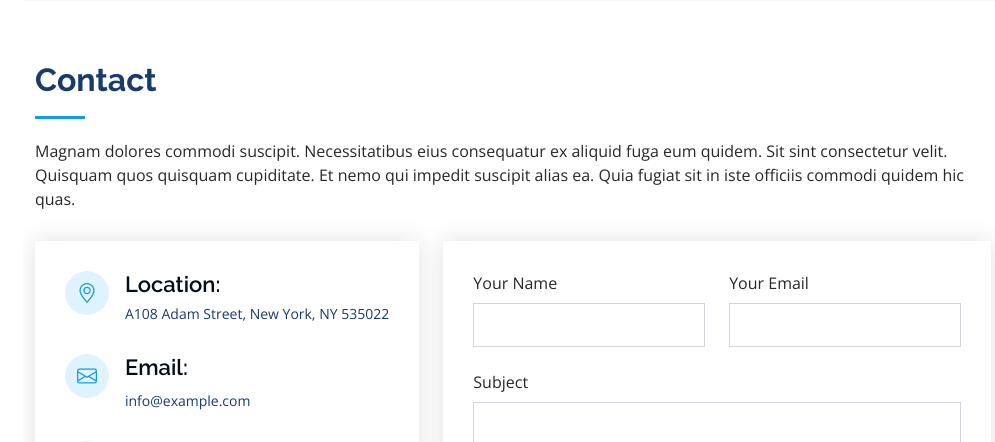
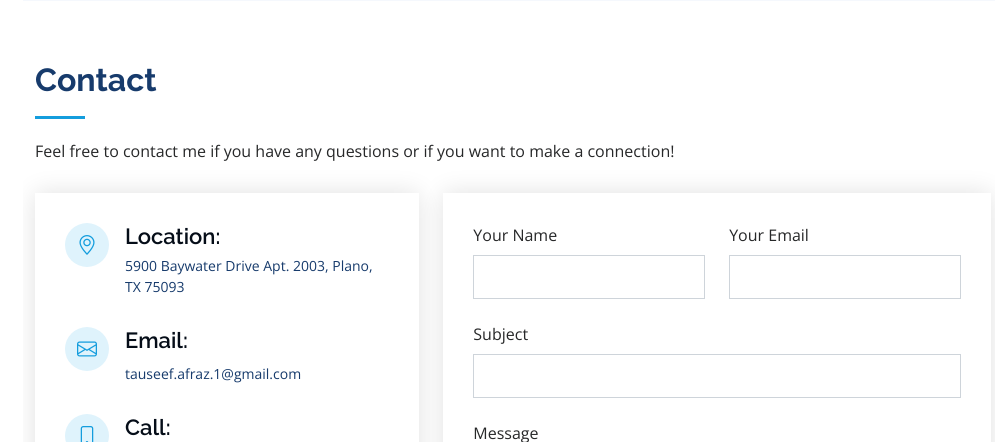
Before and after one commit to TFM110/TFM110.github.io, a PHP site: page / in a window 1280 px wide. Shown: the part 6058-6500 px from the top of the page, without its empty margins (277-1272 px from the left). Run offline with PHP 8.4, Linux system fonts and the light colour scheme.

Commit message:
updating contact

```diff
--- a/forms/contact.php
+++ b/forms/contact.php
@@ -7,7 +7,7 @@
   */
 
   // Replace contact@example.com with your real receiving email address
-  $receiving_email_address = 'contact@example.com';
+  $receiving_email_address = 'tauseef.afraz.1@gmail.com';
 
   if( file_exists($php_email_form = '../assets/vendor/php-email-form/php-email-form.php' )) {
     include( $php_email_form );
--- a/index.html
+++ b/index.html
@@ -557,7 +557,7 @@
 
         <div class="section-title">
           <h2>Contact</h2>
-          <p>Magnam dolores commodi suscipit. Necessitatibus eius consequatur ex aliquid fuga eum quidem. Sit sint consectetur velit. Quisquam quos quisquam cupiditate. Et nemo qui impedit suscipit alias ea. Quia fugiat sit in iste officiis commodi quidem hic quas.</p>
+          <p>Feel free to contact me if you have any questions or if you want to make a connection!</p>
         </div>
 
         <div class="row" data-aos="fade-in">
@@ -567,22 +567,22 @@
               <div class="address">
                 <i class="bi bi-geo-alt"></i>
                 <h4>Location:</h4>
-                <p>A108 Adam Street, New York, NY 535022</p>
+                <p>5900 Baywater Drive Apt. 2003, Plano, TX 75093</p>
               </div>
 
               <div class="email">
                 <i class="bi bi-envelope"></i>
                 <h4>Email:</h4>
-                <p>info@example.com</p>
+                <p>tauseef.afraz.1@gmail.com</p>
               </div>
 
               <div class="phone">
                 <i class="bi bi-phone"></i>
                 <h4>Call:</h4>
-                <p>+1 5589 55488 55s</p>
+                <p>+1 240 708 2989</p>
               </div>
 
-              <iframe src="https://www.google.com/maps/embed?pb=!1m14!1m8!1m3!1d12097.433213460943!2d-74.0062269!3d40.7101282!3m2!1i1024!2i768!4f13.1!3m3!1m2!1s0x0%3A0xb89d1fe6bc499443!2sDowntown+Conference+Center!5e0!3m2!1smk!2sbg!4v1539943755621" frameborder="0" style="border:0; width: 100%; height: 290px;" allowfullscreen></iframe>
+              <iframe src="https://www.google.com/maps/embed?pb=!1m18!1m12!1m3!1d3344.080709453857!2d-96.8010956848109!3d33.0543419308893!2m3!1f0!2f0!3f0!3m2!1i1024!2i768!4f13.1!3m3!1m2!1s0x864c2323ca1ea79b%3A0x9aa640b0c0c64e5!2s5900%20Baywater%20Dr%2C%20Plano%2C%20TX%2075093!5e0!3m2!1sen!2sus!4v1625344581241!5m2!1sen!2sus" width="400" height="300" style="border:0;" allowfullscreen="" loading="lazy"></iframe>
             </div>
 
           </div>
```
